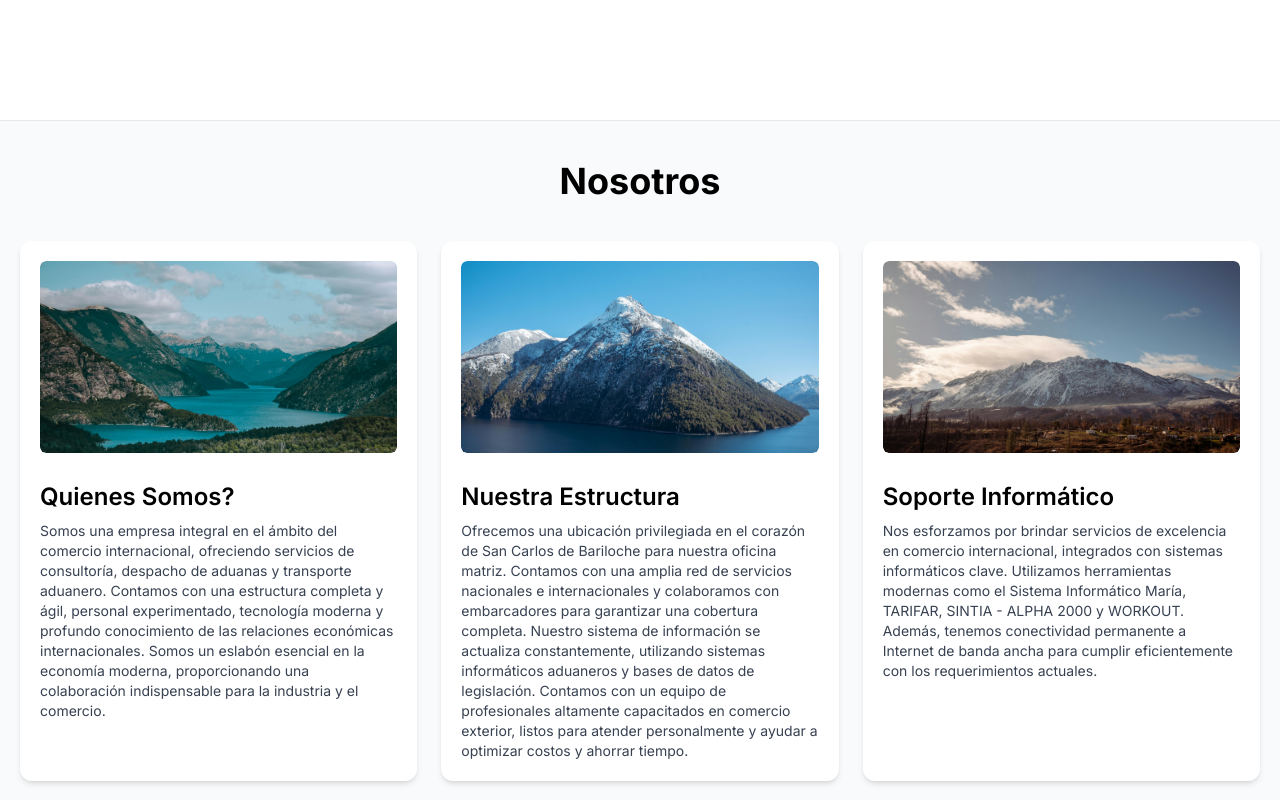
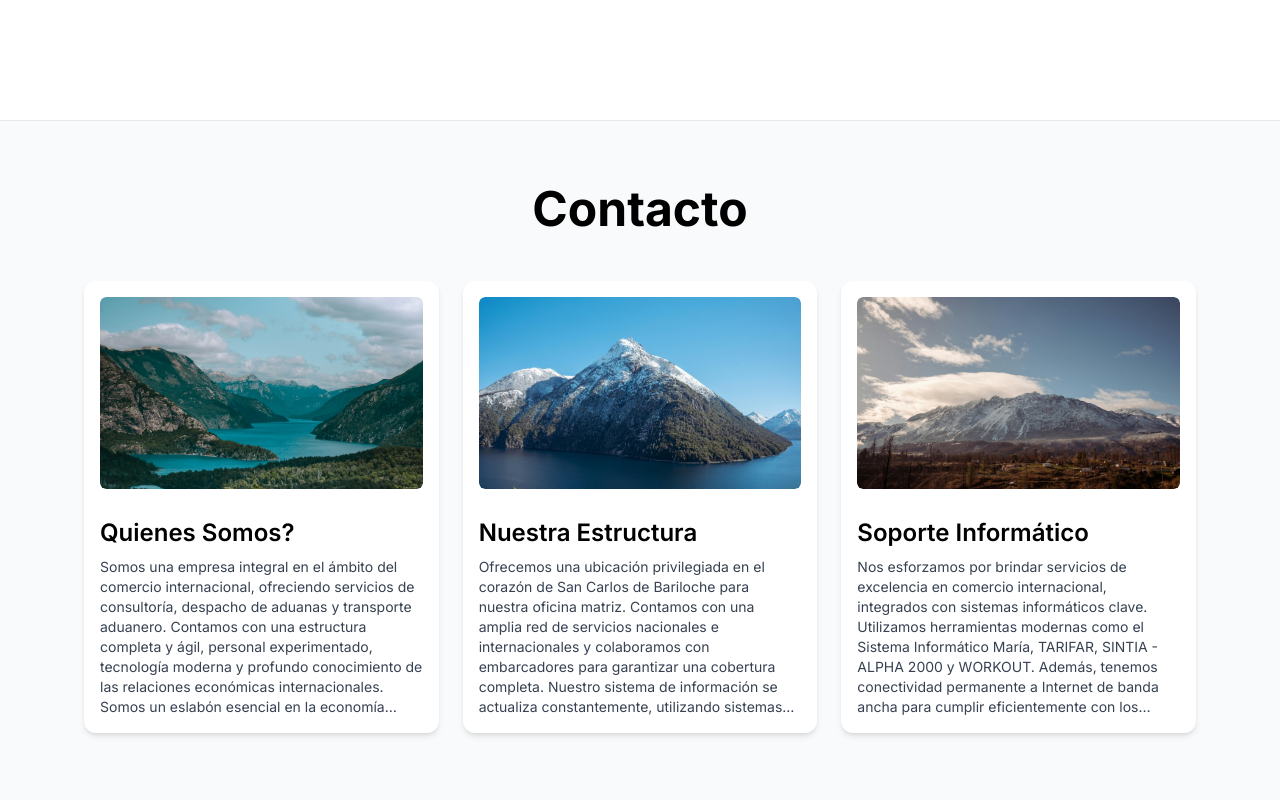
Before and after one commit to mazzodevelopments/matteozzi-lavilla, a Next.js app: page / in a window 1280 px wide. Shown: the part 1480-2280 px from the top of the page. Built offline with nearby package versions, Linux system fonts and the light colour scheme.

Commit message:
About comp changes

```diff
--- a/app/pages/About.tsx
+++ b/app/pages/About.tsx
@@ -46,16 +46,17 @@ export default function About() {
     };
 
     return (
-        <section className="min-h-screen py-10 px-5 bg-gray-50">
-            <div className="max-w-7xl mx-auto">
-                <h1 className="text-4xl font-bold text-center mb-10">
-                    Nosotros
+        <section className="min-h-screen bg-gray-50">
+            <div className="max-w-6xl mx-auto pt-16 pb-16 px-5">
+                <h1 className="text-3xl md:text-4xl lg:text-5xl font-bold text-center text-black dark:text-white mb-12">
+                    Contacto
                 </h1>
                 <div className="grid grid-cols-1 md:grid-cols-3 gap-6">
                     {items.map((item, index) => (
-                        <div
+                        <motion.div
                             key={index}
-                            className="bg-white rounded-xl shadow-md p-5 flex flex-col items-start justify-start cursor-pointer"
+                            whileHover={{ scale: 1.05 }}
+                            className="bg-white rounded-xl shadow-md p-4 flex flex-col items-start justify-start cursor-pointer"
                             onClick={() => openModal(item)}
                         >
                             <div className="w-full h-48 relative rounded-md overflow-hidden">
@@ -71,11 +72,11 @@ export default function About() {
                                 <h2 className="text-2xl font-semibold mt-4 mb-2">
                                     {item.title}
                                 </h2>
-                                <p className="text-gray-700 text-sm">
+                                <p className="text-gray-700 text-sm line-clamp-8">
                                     {item.description}
                                 </p>
                             </div>
-                        </div>
+                        </motion.div>
                     ))}
                 </div>
             </div>
--- a/tailwind.config.ts
+++ b/tailwind.config.ts
@@ -16,6 +16,9 @@ const config: Config = {
                 'gradient-radial': 'radial-gradient(var(--tw-gradient-stops))',
                 'gradient-conic':
                     'conic-gradient(from 180deg at 50% 50%, var(--tw-gradient-stops))'
+            },
+            lineClamp: {
+                8: '8'
             }
         }
     },
```
